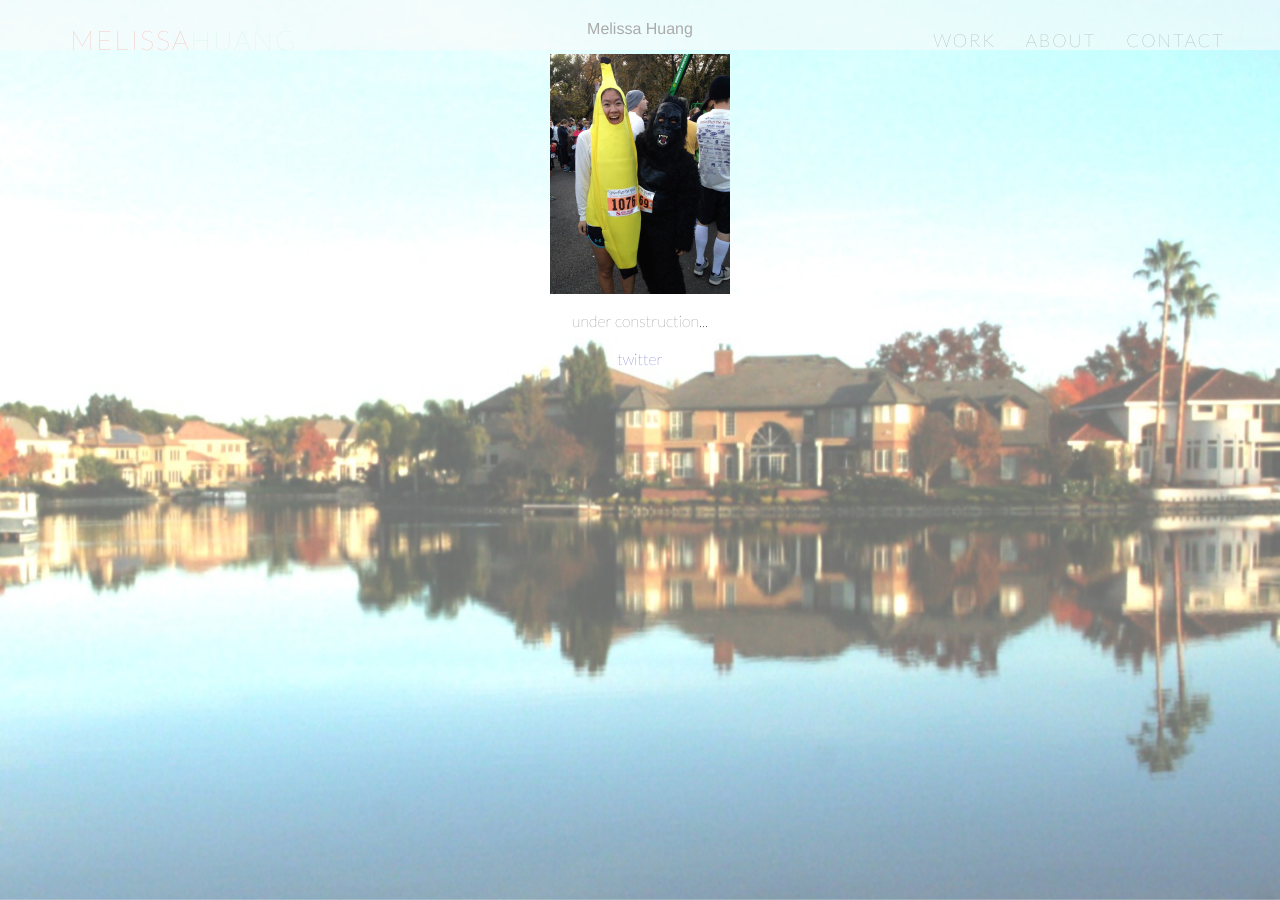
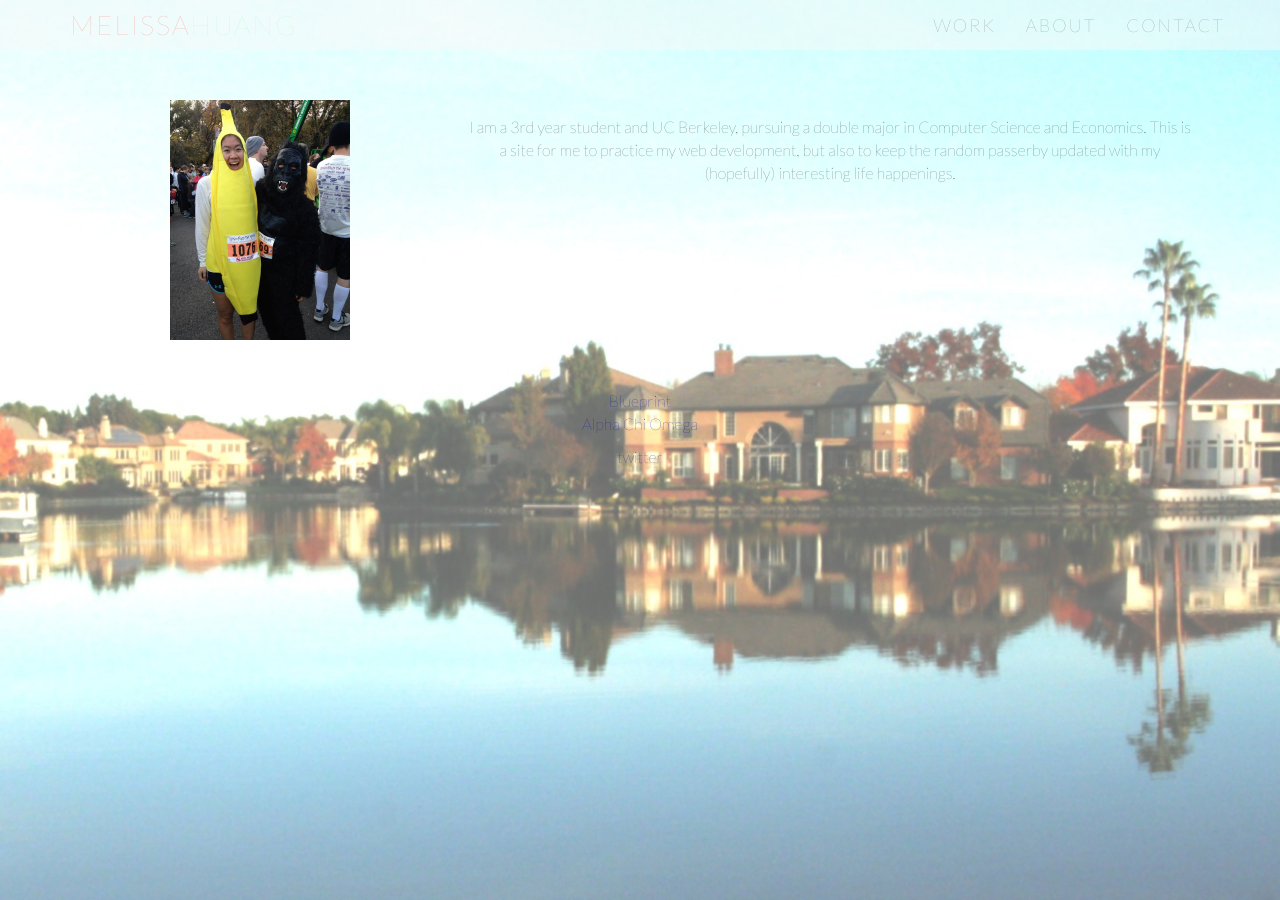
Before and after one commit to melhuang/melhuang.github.io, a Jekyll site: the page index.html, which Jekyll copies as it is, in a window 1280 px wide. Built offline with Jekyll 4.4.1, drawn with Linux system fonts in a browser that asks for light colours; Markdown is read by kramdown in place of the engine named in the settings.

Commit message:
added intro blurb

```diff
--- a/css/main.css
+++ b/css/main.css
@@ -16,10 +16,17 @@ html, body {
   font-size: small;
   text-align: center;
 }
+h1 {
+  text-transform:uppercase;
+  font-size: 72px;
+}
+#about{
+  margin-top:50px;
+}
 .navbar {
-	padding: 15px 0px;
+	padding: 0px 0px;
 	background-color: rgb(250, 250, 250);
-	background-color: rgba(250, 250, 250, 0.6);
+	background-color: rgba(250, 250, 250, 0.5);
 	height: 50px;
 }
 
@@ -103,12 +110,17 @@ img.bg {
     margin-left: -512px; }
 }
 
+#intro{
+    margin-top:100px;
+}
+about {
+    font-size: 20px;
+    text-align:right;
 
-h1, h2, h3, h4, h5, h6 {
-  font-size: 100%; }
+}
 
-h1 { margin-bottom: 1em; }
 p { margin: 1em 0; }
+
 
 a         { color: #00a; }
 a:hover   { color: #000; }
--- a/index.html
+++ b/index.html
@@ -28,10 +28,26 @@
     </nav>
 
     <img src="/assets/images/riverlakeBG.png" class="bg">
-    <div id="info">
-      <h1>Melissa Huang</h1>
-      <img src="/assets/images/rtfth.png" alt="rtfth" height="240" width="180">
-      <p>under construction...</p>
+
+    <div id="intro">
+      <div class="container">
+	<div class="col-md-4">
+           <img src="/assets/images/rtfth.png" class="pic" id="me"  height="240" width="180">
+	</div>
+	<div class="col-md-8">
+      	   <p id="blurb">I am a 3rd year student and UC Berkeley, pursuing a double major in Computer Science and Economics. This is a site for me to practice my web development, but also to keep the random passerby updated with my (hopefully) interesting life happenings.</p>
+	</div>
+      </div>
+    </div>
+
+    <div id="about">
+      <ul>
+        <li><a href="http://calblueprint.org">Blueprint</a>
+        <li><a href="http://axoberkeley.com">Alpha Chi Omega </a>
+      </ul>
+    </div>
+
+    <div id="contact">
       <ul>
         <li><a href="http://twitter.com/meowlissa10">twitter</a>
       </ul>
```
Also changed, not shown: 1 other file.
